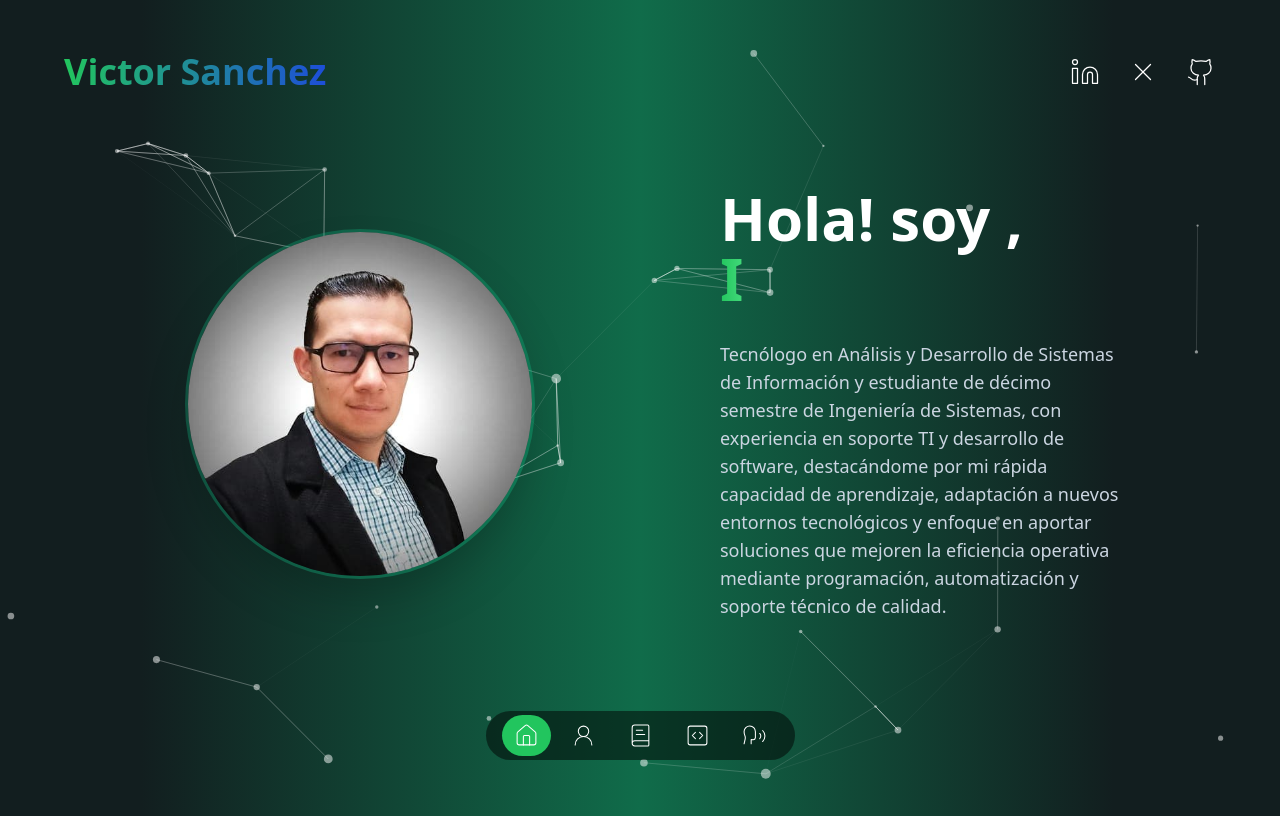
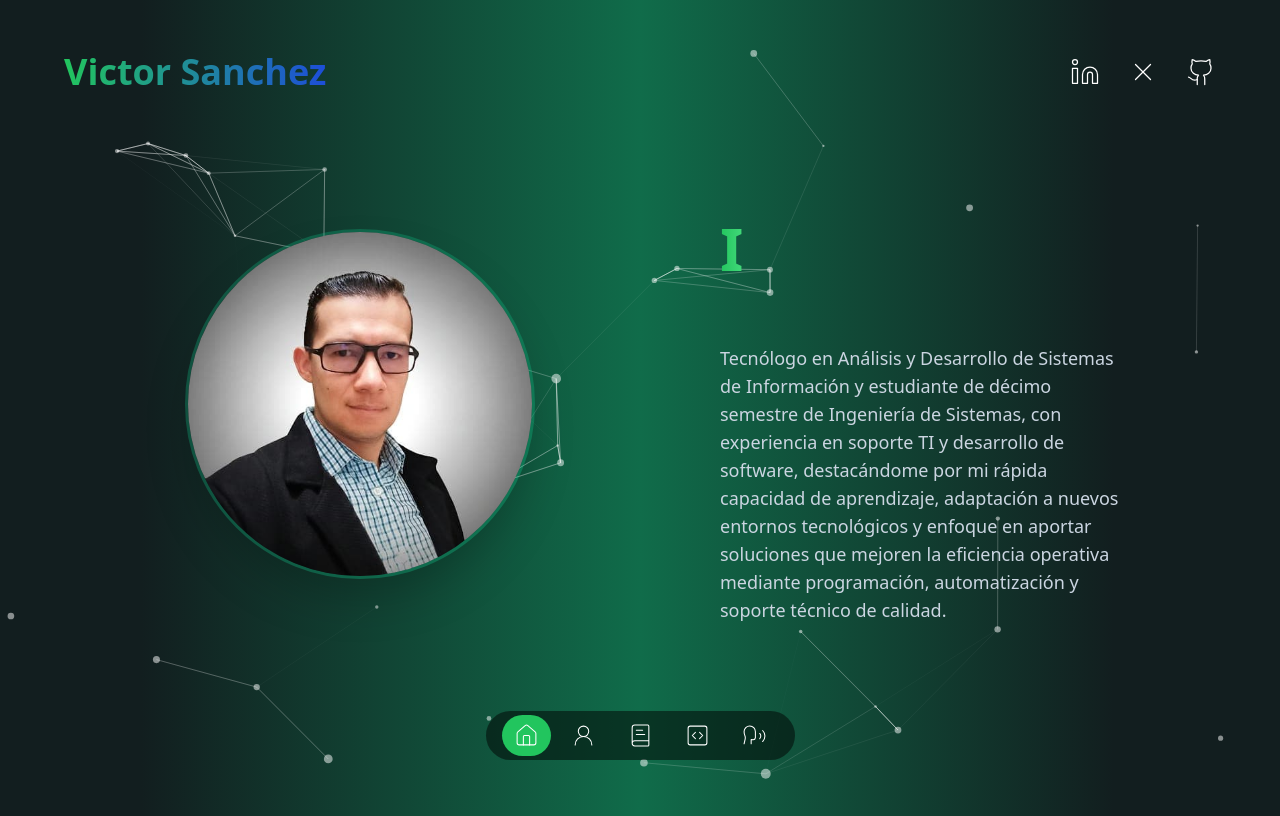
Before and after one commit to VictorDev1986/Victor_portafolio, a Next.js app: page / in a window 1280 px wide. Built offline with nearby package versions, Linux system fonts and the light colour scheme.

Commit message:
Revision de front

```diff
--- a/components/introduction.tsx
+++ b/components/introduction.tsx
@@ -26,8 +26,9 @@ const Introduction = () => {
                 </div>
                 {/* Sección de texto con información personal - Ahora a la derecha en desktop */}
                 <div className="flex flex-col justify-center max-w-full md:mx-20 order-2 md:order-2">
-                    <h1 className="mb-8 text-3xl sm:text-4xl leading-tight text-center md:text-left md:text-5xl lg:text-6xl md:mb-8 font-extrabold">Hola! soy , <br />
-                        {/* Animación de texto que muestra el rol profesional */}
+
+                    {/* Animación de texto que muestra el rol profesional */}
+                    <div className="h-24 md:h-32 flex items-center mb-6 md:mb-8">
                         <TypeAnimation
                             sequence={[
                                 'Desarrollador de Software',
@@ -40,9 +41,9 @@ const Introduction = () => {
                             wrapper="span"
                             speed={50}
                             repeat={Infinity}
-                            className="font-bold bg-gradient-to-r from-green-500 via-green-400 to-blue-700 bg-clip-text text-transparent"
+                            className="font-bold bg-gradient-to-r from-green-500 via-green-400 to-blue-700 bg-clip-text text-transparent text-3xl sm:text-4xl md:text-5xl lg:text-6xl max-w-full block"
                         />
-                    </h1>
+                    </div>
                     {/* Descripción profesional */}
                     <p className="text-slate-300 mx-auto mt-0 text-lg sm:text-lg md:text-base lg:text-lg md:mx-0 md:mb-6 leading-relaxed font-medium">
                         Tecnólogo en Análisis y Desarrollo de Sistemas de Información y estudiante de décimo semestre de Ingeniería de Sistemas, con
```
